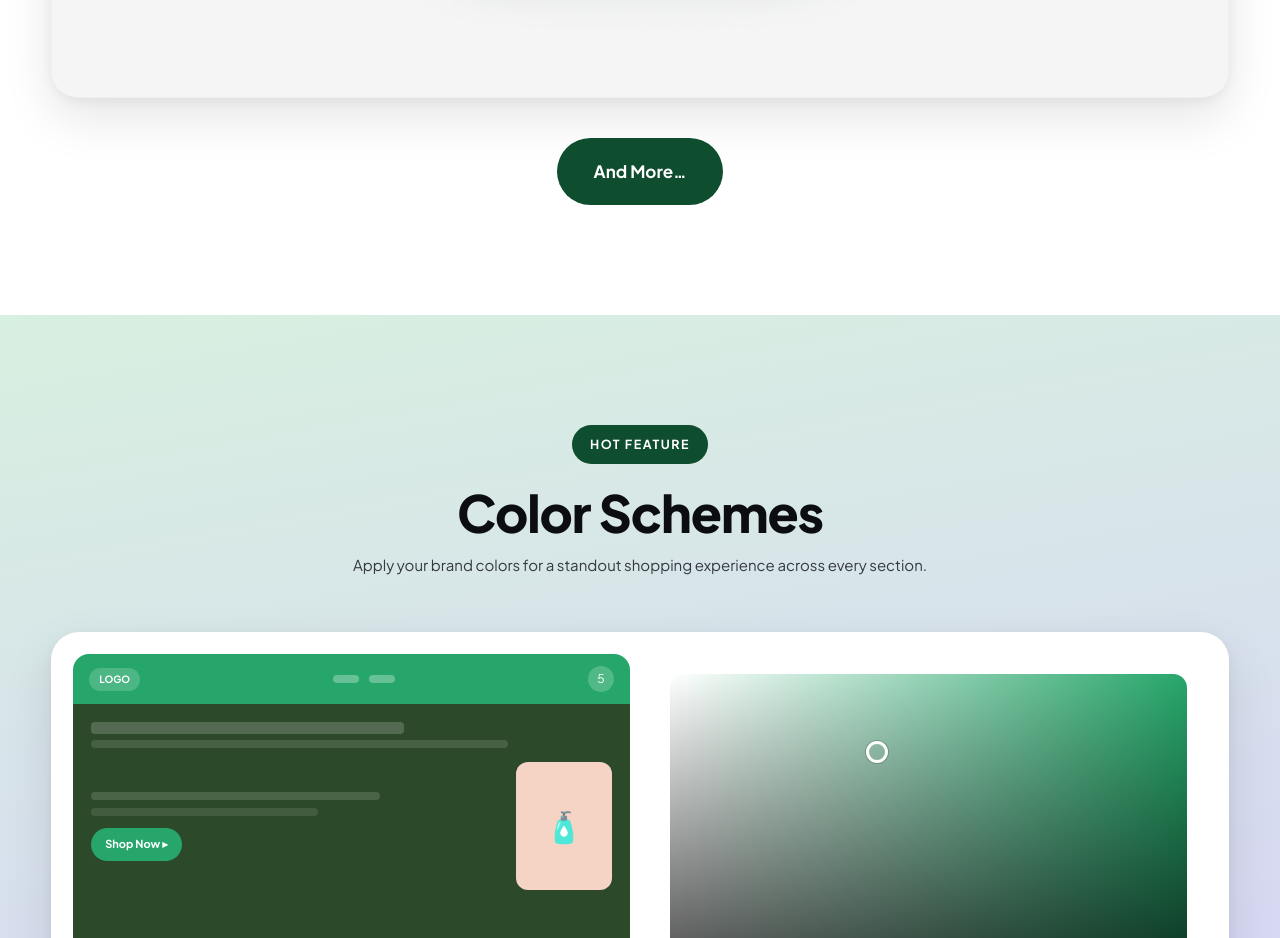
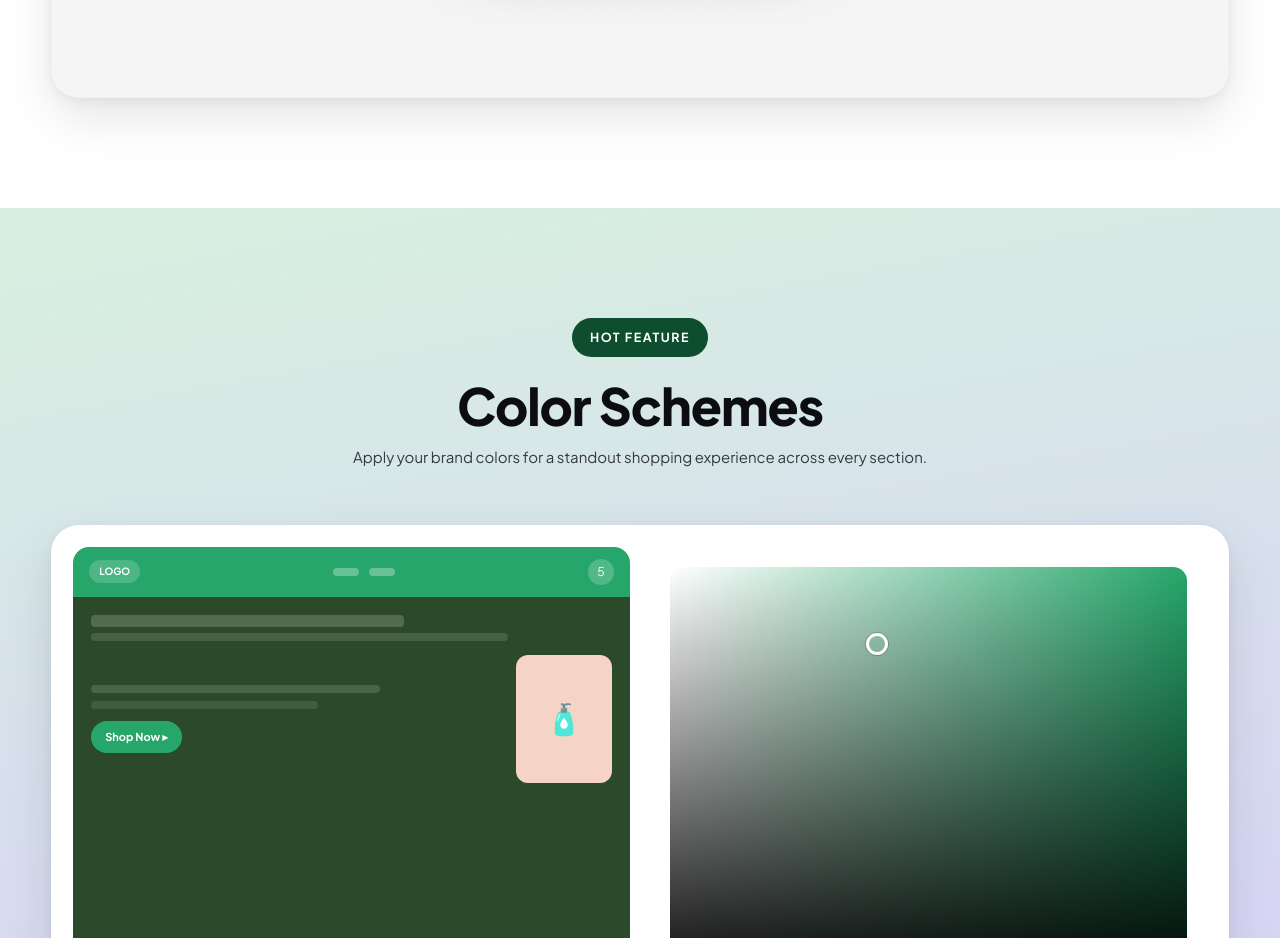
Before and after one commit to createmyshopin-cmyk/theme-api, a Next.js app: page /theme in a window 1280 px wide. Shown: the part 8820-9758 px from the top of the page. Built offline with nearby package versions, Linux system fonts and the light colour scheme.

Commit message:
Remove 'And More' button from Boost Traffic section
Co-Authored-By: Claude Sonnet 4.6 <noreply@anthropic.com>

```diff
--- a/pages/theme.js
+++ b/pages/theme.js
@@ -431,9 +431,6 @@ function BoostTraffic() {
             alt="Boost Traffic Features"
             className="boost-img"
           />
-        </div>
-        <div style={{ textAlign: 'center', marginTop: 40 }}>
-          <a href="https://superprofile.bio/vp/shopify-415" target="_blank" rel="noopener noreferrer" className="btn btn-dark btn-lg">And More…</a>
         </div>
       </div>
     </section>
```
